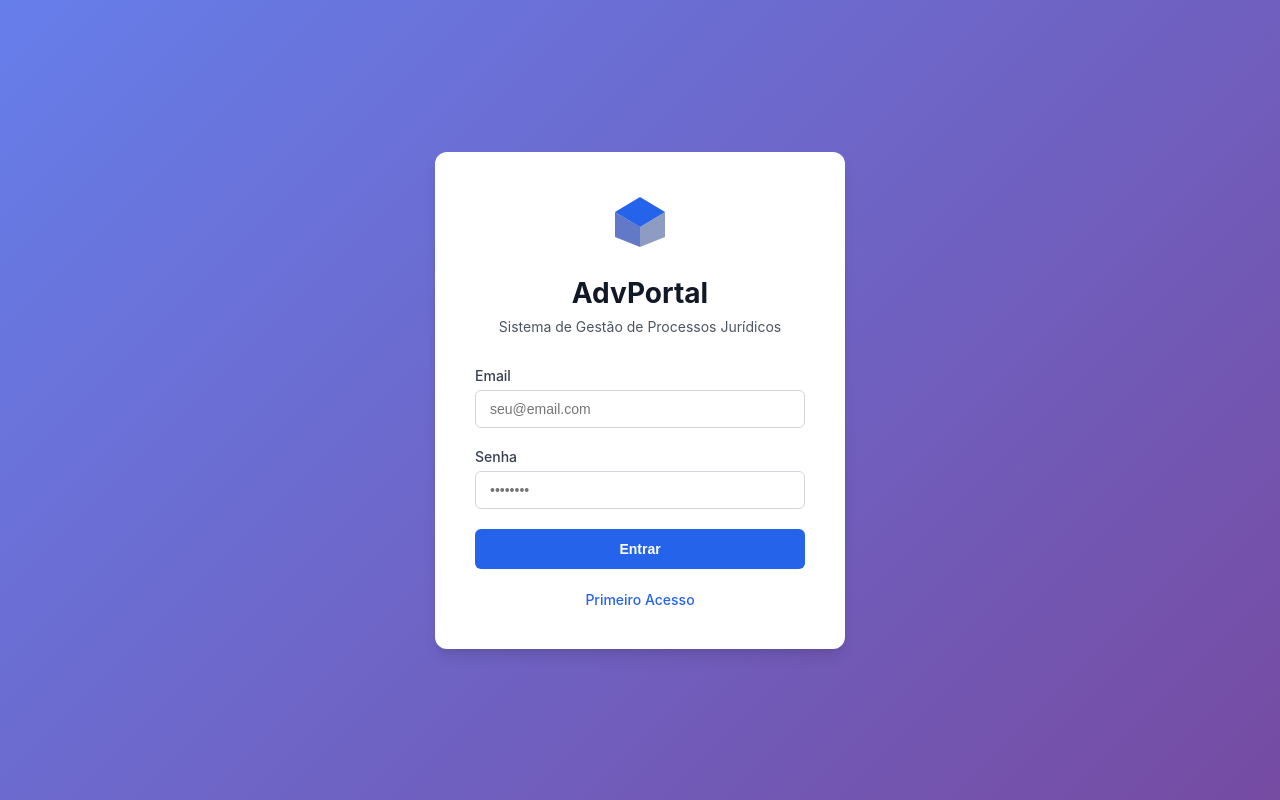
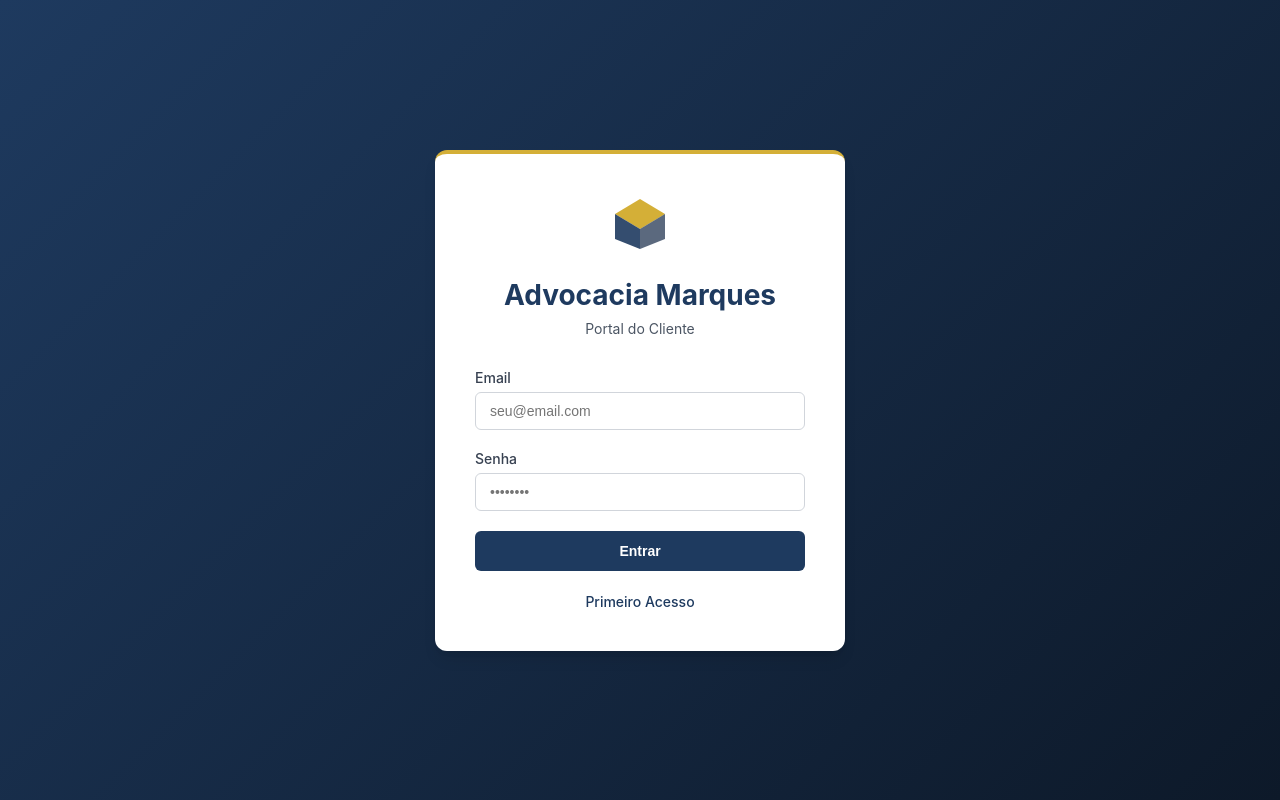
Before and after one commit to duduclaza/advportal, a PHP site: page /public/index.html in a window 1280 px wide. Run offline with PHP 8.4, Linux system fonts and the light colour scheme.

Commit message:
Atualiza cores do portal para identidade visual Advocacia Marques (azul marinho e dourado)

```diff
--- a/public/css/style.css
+++ b/public/css/style.css
@@ -6,9 +6,12 @@
 }
 
 :root {
-    --primary: #2563eb;
-    --primary-dark: #1e40af;
-    --primary-darker: #1e3a8a;
+    /* Cores Advocacia Marques */
+    --primary: #1e3a5f;        /* Azul marinho escuro */
+    --primary-dark: #152a47;   /* Azul mais escuro */
+    --primary-darker: #0d1929; /* Azul muito escuro */
+    --accent: #d4af37;         /* Dourado elegante */
+    --accent-dark: #b8941f;    /* Dourado escuro */
     --success: #10b981;
     --danger: #ef4444;
     --warning: #f59e0b;
@@ -21,14 +24,14 @@
     --gray-600: #4b5563;
     --gray-700: #374151;
     --gray-800: #1f2937;
-    --gray-900: #111827;
+    --gray-900: #0f172a;       /* Quase preto azulado */
     --shadow: 0 1px 3px 0 rgb(0 0 0 / 0.1), 0 1px 2px -1px rgb(0 0 0 / 0.1);
     --shadow-lg: 0 10px 15px -3px rgb(0 0 0 / 0.1), 0 4px 6px -4px rgb(0 0 0 / 0.1);
 }
 
 body {
     font-family: -apple-system, BlinkMacSystemFont, 'Segoe UI', Roboto, Oxygen, Ubuntu, Cantarell, sans-serif;
-    background: linear-gradient(135deg, #667eea 0%, #764ba2 100%);
+    background: linear-gradient(135deg, #1e3a5f 0%, #0d1929 100%);
     min-height: 100vh;
     display: flex;
     align-items: center;
@@ -48,6 +51,7 @@ body {
     border-radius: 12px;
     padding: 40px;
     box-shadow: var(--shadow-lg);
+    border-top: 4px solid var(--accent);
 }
 
 .logo {
@@ -59,7 +63,7 @@ h1 {
     text-align: center;
     font-size: 28px;
     font-weight: 700;
-    color: var(--gray-900);
+    color: var(--primary);
     margin-bottom: 8px;
 }
 
@@ -227,13 +231,15 @@ h1 {
 
 .sidebar-header {
     padding: 20px;
-    border-bottom: 1px solid var(--gray-200);
+    border-bottom: 3px solid var(--accent);
+    background: linear-gradient(135deg, var(--primary) 0%, var(--primary-dark) 100%);
 }
 
 .sidebar-header h2 {
     font-size: 20px;
     font-weight: 700;
-    color: var(--primary);
+    color: var(--accent);
+    text-shadow: 0 1px 2px rgba(0, 0, 0, 0.3);
 }
 
 .sidebar-menu {
@@ -261,6 +267,7 @@ h1 {
     background: var(--primary);
     color: white;
     font-weight: 600;
+    border-left: 4px solid var(--accent);
 }
 
 .menu-item svg {
--- a/public/index.html
+++ b/public/index.html
@@ -11,13 +11,13 @@
         <div class="login-box">
             <div class="logo">
                 <svg width="60" height="60" viewBox="0 0 60 60" fill="none" xmlns="http://www.w3.org/2000/svg">
-                    <path d="M30 5L5 20L30 35L55 20L30 5Z" fill="#2563eb"/>
-                    <path d="M30 35L5 20V45L30 55V35Z" fill="#1e40af" opacity="0.7"/>
-                    <path d="M30 35V55L55 45V20L30 35Z" fill="#1e3a8a" opacity="0.5"/>
+                    <path d="M30 5L5 20L30 35L55 20L30 5Z" fill="#d4af37"/>
+                    <path d="M30 35L5 20V45L30 55V35Z" fill="#1e3a5f" opacity="0.9"/>
+                    <path d="M30 35V55L55 45V20L30 35Z" fill="#152a47" opacity="0.7"/>
                 </svg>
             </div>
-            <h1>AdvPortal</h1>
-            <p class="subtitle">Sistema de Gestão de Processos Jurídicos</p>
+            <h1>Advocacia Marques</h1>
+            <p class="subtitle">Portal do Cliente</p>
 
             <!-- Formulário de Login -->
             <form id="loginForm" class="auth-form">
--- a/public/pages/casos.html
+++ b/public/pages/casos.html
@@ -11,7 +11,7 @@
         <!-- Sidebar -->
         <aside class="sidebar">
             <div class="sidebar-header">
-                <h2>AdvPortal</h2>
+                <h2>Advocacia Marques</h2>
             </div>
             <nav class="sidebar-menu">
                 <a href="dashboard.html" class="menu-item">
--- a/public/pages/dashboard.html
+++ b/public/pages/dashboard.html
@@ -11,7 +11,7 @@
         <!-- Sidebar -->
         <aside class="sidebar">
             <div class="sidebar-header">
-                <h2>AdvPortal</h2>
+                <h2>Advocacia Marques</h2>
             </div>
             <nav class="sidebar-menu" id="sidebarMenu">
                 <a href="dashboard.html" class="menu-item active">
--- a/public/pages/novo-caso.html
+++ b/public/pages/novo-caso.html
@@ -11,7 +11,7 @@
         <!-- Sidebar -->
         <aside class="sidebar">
             <div class="sidebar-header">
-                <h2>AdvPortal</h2>
+                <h2>Advocacia Marques</h2>
             </div>
             <nav class="sidebar-menu">
                 <a href="dashboard.html" class="menu-item">
--- a/public/pages/usuarios.html
+++ b/public/pages/usuarios.html
@@ -11,7 +11,7 @@
         <!-- Sidebar -->
         <aside class="sidebar">
             <div class="sidebar-header">
-                <h2>AdvPortal</h2>
+                <h2>Advocacia Marques</h2>
             </div>
             <nav class="sidebar-menu">
                 <a href="dashboard.html" class="menu-item">
```
